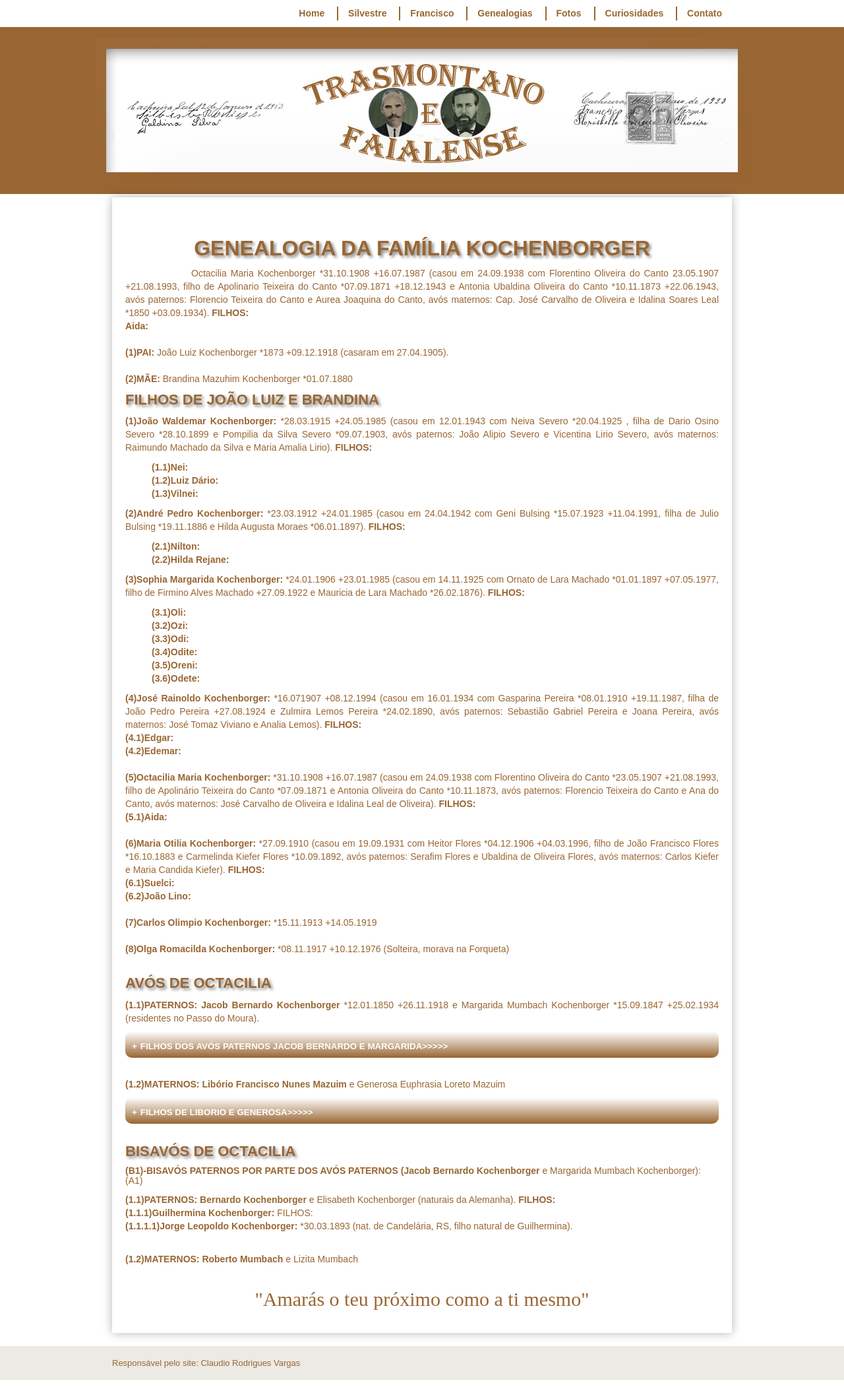
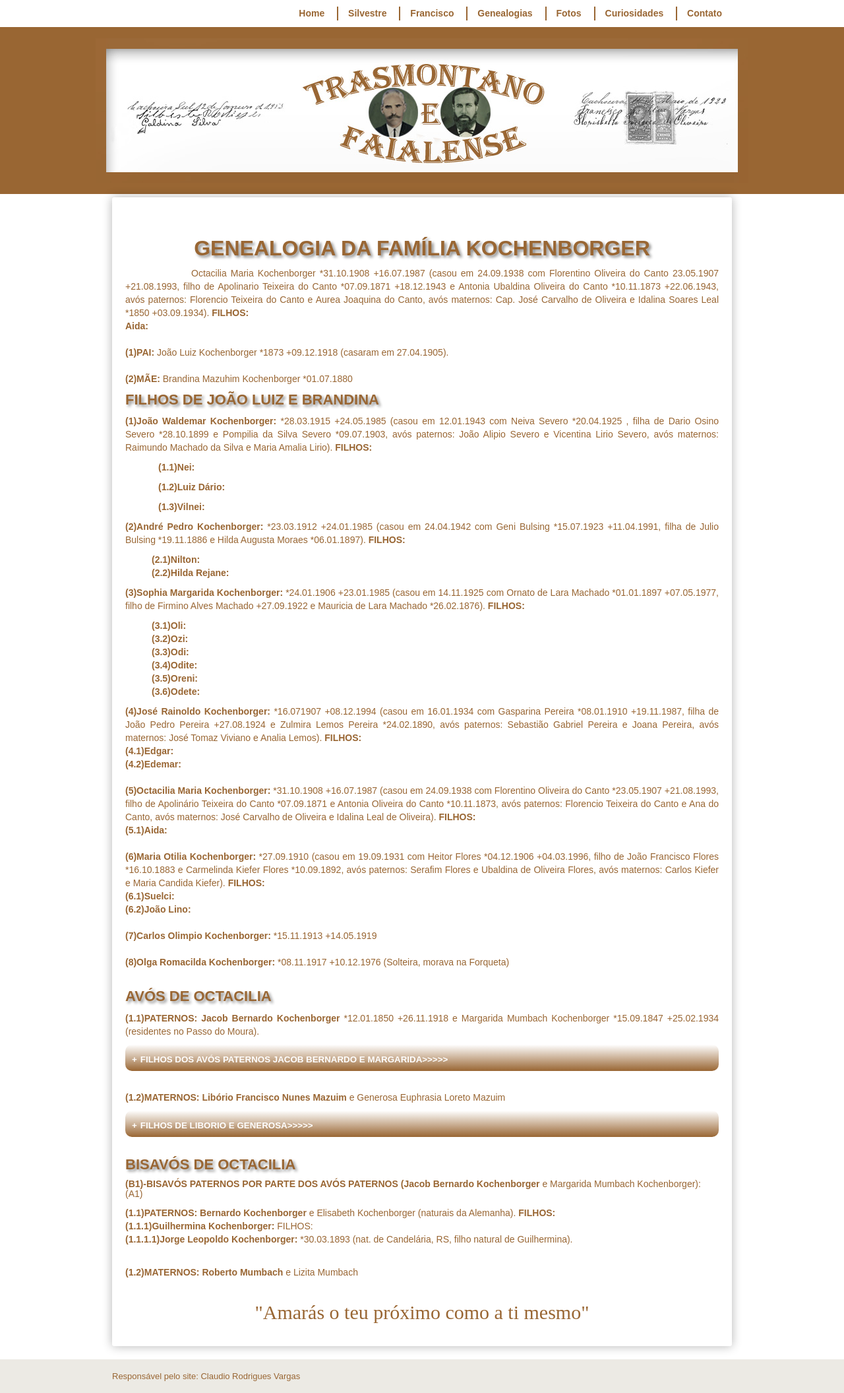
Before and after one commit to claudiovargas1955/claudiovargas1955.github.io, a Jekyll site: the page built from _pages/familia-kochenborger.html, in a window 1280 px wide. Shown: the whole page at 66% size. Built offline with Jekyll 4.4.1, drawn with Linux system fonts in a browser that asks for light colours; some web fonts are replaced.

Commit message:
Update familia-kochenborger.html

```diff
--- a/_pages/familia-kochenborger.html
+++ b/_pages/familia-kochenborger.html
@@ -113,12 +113,11 @@ Oliveira e Idalina Soares Leal *1850 +03.09.1934). <b>FILHOS: </b><br>
 
   <p><b>(1)João Waldemar Kochenborger: </b>*28.03.1915 +24.05.1985 (casou em 12.01.1943 com Neiva Severo *20.04.1925 , filha de Dario
   Osino Severo *28.10.1899 e Pompilia da Silva Severo *09.07.1903, avós paternos: João Alipio Severo e Vicentina Lirio Severo, avós
-  maternos: Raimundo Machado da Silva e Maria Amalia Lirio). <b>FILHOS: </b>
-      <ul>
-      <li><b>(1.1)Nei: </b></li>
-      <li><b>(1.2)Luiz Dário: </b></li>
-      <li><b>(1.3)Vilnei: </b></li>
-    </ul>
+  maternos: Raimundo Machado da Silva e Maria Amalia Lirio). <b>FILHOS: </b><br>
+      <b><p style="text-indent:50px";/>(1.1)Nei: </b><br>
+      <b><p style="text-indent:50px";/><p style="text-indent:50px";/>(1.2)Luiz Dário: </b><br>
+      <b><p style="text-indent:50px";/>(1.3)Vilnei: </b><br>
+
   <p><b>(2)André Pedro Kochenborger: </b>*23.03.1912 +24.01.1985 (casou em 24.04.1942 com Geni Bulsing *15.07.1923 +11.04.1991, filha de
   Julio Bulsing *19.11.1886 e Hilda Augusta Moraes *06.01.1897). <b>FILHOS: </b><br>
       <ul>
```
